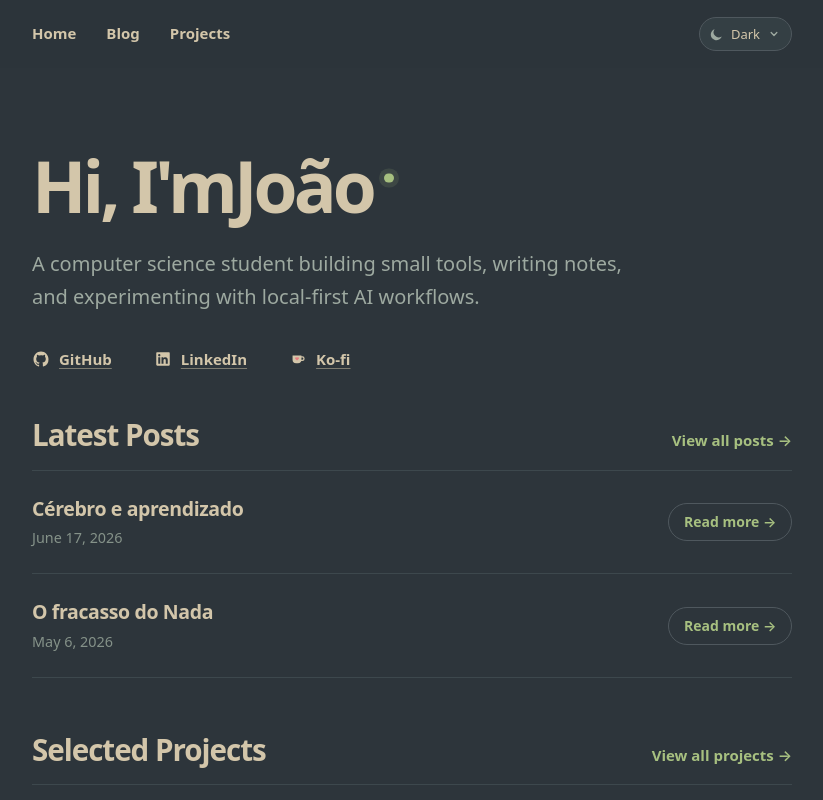
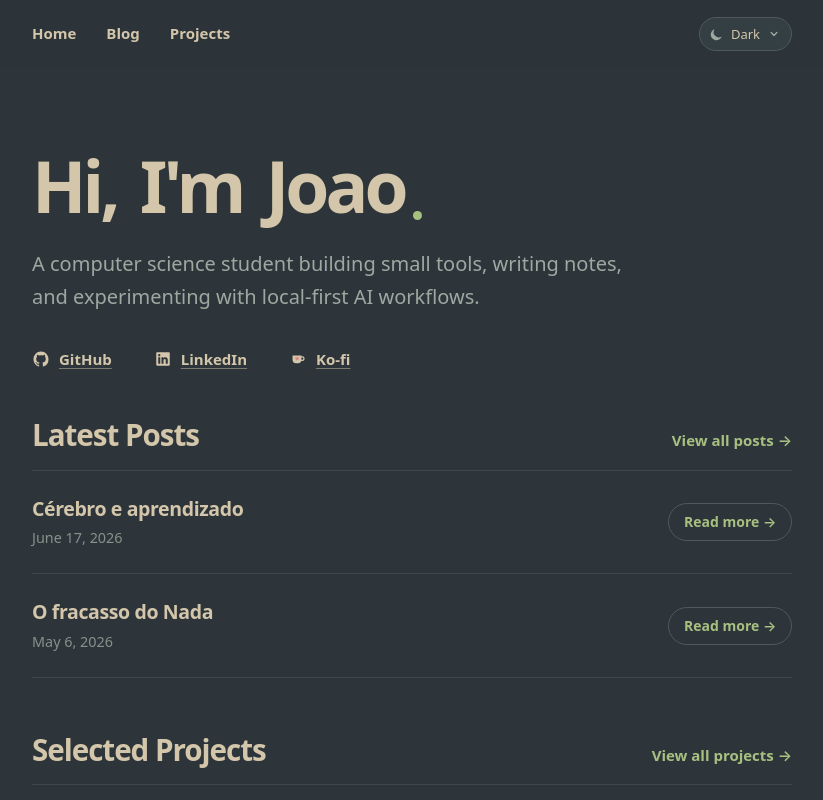
Before and after one commit to Zibhelina/blog, a Next.js app: page / in a window 1280 px wide. Shown: the top 800 px of the page, without its empty margins (228-1051 px from the left). Built offline with nearby package versions, Linux system fonts and the light colour scheme.

Commit message:
feat: add hero scramble title

```diff
--- a/app/globals.css
+++ b/app/globals.css
@@ -234,133 +234,29 @@ button:focus-visible {
 }
 
 .hero-title {
-  display: flex;
-  align-items: baseline;
+  display: inline-flex;
+  align-items: flex-end;
   flex-wrap: wrap;
+  column-gap: 0.12em;
 }
 
-.hero-name-wrap {
-  display: inline-flex;
-  align-items: center;
-  gap: 0.16em;
-  position: relative;
-  white-space: nowrap;
-}
-
-.hero-name {
+.hero-scramble-text {
   display: inline-block;
-  position: relative;
+  white-space: pre;
+  word-spacing: 0.12em;
 }
 
 .hero-dot {
   width: clamp(0.4rem, 1.1vw, 0.58rem);
   height: clamp(0.4rem, 1.1vw, 0.58rem);
   border-radius: 999px;
+  flex: 0 0 auto;
+  margin-bottom: 0.04em;
   background: var(--accent-green);
-  box-shadow: 0 0 0 5px color-mix(in srgb, var(--accent-green) 13%, transparent);
-  transform: translateY(-0.12em);
 }
 
-.glitch-name {
-  animation: none;
-}
-
-.glitch-name::before,
-.glitch-name::after {
-  content: attr(data-text);
-  position: absolute;
-  inset: 0;
-  opacity: 0;
-  pointer-events: none;
-}
-
-.glitch-name::before {
-  color: var(--accent-aqua);
-  text-shadow: -1px 0 var(--accent-aqua);
-}
-
-.glitch-name::after {
-  color: var(--accent-red);
-  text-shadow: 1px 0 var(--accent-red);
-}
-
-.hero-name-wrap:hover .glitch-name,
-.hero-name-wrap:active .glitch-name {
-  animation: glitch-shift 650ms steps(1, end);
-}
-
-.hero-name-wrap:hover .glitch-name::before,
-.hero-name-wrap:active .glitch-name::before {
-  animation: glitch-before 650ms steps(1, end);
-}
-
-.hero-name-wrap:hover .glitch-name::after,
-.hero-name-wrap:active .glitch-name::after {
-  animation: glitch-after 650ms steps(1, end);
-}
-
-@keyframes glitch-shift {
-  0%,
-  90%,
-  100% {
-    transform: none;
-  }
-
-  91% {
-    transform: translateX(1px) skewX(-3deg);
-  }
-
-  93% {
-    transform: translateX(-1px) skewX(2deg);
-  }
-
-  95% {
-    transform: translateY(-1px);
-  }
-}
-
-@keyframes glitch-before {
-  0%,
-  90%,
-  100% {
-    opacity: 0;
-    clip-path: inset(0 0 0 0);
-    transform: none;
-  }
-
-  91% {
-    opacity: 0.72;
-    clip-path: inset(0 0 64% 0);
-    transform: translate(-2px, -1px);
-  }
-
-  93% {
-    opacity: 0.58;
-    clip-path: inset(48% 0 20% 0);
-    transform: translate(1px, 1px);
-  }
-}
-
-@keyframes glitch-after {
-  0%,
-  90%,
-  100% {
-    opacity: 0;
-    clip-path: inset(0 0 0 0);
-    transform: none;
-  }
-
-  92% {
-    opacity: 0.7;
-    clip-path: inset(58% 0 0 0);
-    transform: translate(2px, 1px);
-  }
-
-  94% {
-    opacity: 0.5;
-    clip-path: inset(18% 0 55% 0);
-    transform: translate(-1px, -1px);
-  }
+.hero-dot[hidden] {
+  display: none;
 }
 
 .hero p {
@@ -768,19 +664,6 @@ button:focus-visible {
   text-align: center;
 }
 
-@media (prefers-reduced-motion: reduce) {
-  .glitch-name,
-  .glitch-name::before,
-  .glitch-name::after {
-    animation: none;
-  }
-
-  .glitch-name::before,
-  .glitch-name::after {
-    display: none;
-  }
-}
-
 @media (max-width: 720px) {
   .site-nav,
   .site-main,
--- a/app/page.tsx
+++ b/app/page.tsx
@@ -1,4 +1,5 @@
 import Link from "next/link";
+import { HeroScramble } from "@/components/hero-scramble";
 import { formatDate, getAllProjects, getLatestPosts, toIsoDate } from "@/lib/content";
 
 function GitHubIcon() {
@@ -63,15 +64,7 @@ export default async function HomePage() {
   return (
     <>
       <section className="hero" aria-labelledby="hero-title">
-        <h1 className="hero-title" id="hero-title" aria-label="Hi, I'm João.">
-          <span>Hi, I&apos;m </span>
-          <span className="hero-name-wrap">
-            <span className="hero-name glitch-name" data-text="João">
-              João
-            </span>
-            <span className="hero-dot" aria-hidden="true" />
-          </span>
-        </h1>
+        <HeroScramble />
         <p>
           A computer science student building small tools, writing notes, and experimenting with
           local-first AI workflows.
--- /dev/null
+++ b/components/hero-scramble.tsx
@@ -0,0 +1,118 @@
+"use client";
+
+import { useEffect, useRef } from "react";
+
+const PHRASES = ["Hi, I'm Joao", "Welcome!"] as const;
+const SCRAMBLE_CHARS = "#$%&/;:!?*+=-_";
+const HOLD_MS = 1500;
+const FRAME_MS = 42;
+const SCRAMBLE_FRAMES = 18;
+
+function randomChar() {
+  return SCRAMBLE_CHARS[Math.floor(Math.random() * SCRAMBLE_CHARS.length)] ?? "#";
+}
+
+function scrambleFrame(next: string, width: number, frame: number) {
+  const revealCount = Math.floor((frame / SCRAMBLE_FRAMES) * next.length);
+
+  return Array.from({ length: width }, (_, index) => {
+    if (index < revealCount && index < next.length) {
+      return next[index];
+    }
+
+    if (index >= next.length && frame > SCRAMBLE_FRAMES * 0.6) {
+      return "";
+    }
+
+    return randomChar();
+  }).join("");
+}
+
+export function HeroScramble() {
+  const textRef = useRef<HTMLSpanElement>(null);
+  const dotRef = useRef<HTMLSpanElement>(null);
+
+  useEffect(() => {
+    const textElement = textRef.current;
+    const dotElement = dotRef.current;
+
+    if (!textElement || !dotElement) {
+      return;
+    }
+
+    let cancelled = false;
+    let timeoutId: number | undefined;
+    let phraseIndex = 0;
+
+    const setDisplay = (value: string) => {
+      textElement.textContent = value;
+      dotElement.hidden = value !== PHRASES[0];
+    };
+
+    if (window.matchMedia("(prefers-reduced-motion: reduce)").matches) {
+      setDisplay(PHRASES[0]);
+      return;
+    }
+
+    const schedule = (callback: () => void, delay: number) => {
+      timeoutId = window.setTimeout(callback, delay);
+    };
+
+    const scrambleTo = (next: string, done: () => void) => {
+      let frame = 0;
+      const width = Math.max(textElement.textContent?.length ?? 0, next.length);
+      dotElement.hidden = true;
+
+      const step = () => {
+        if (cancelled) {
+          return;
+        }
+
+        frame += 1;
+
+        if (frame > SCRAMBLE_FRAMES) {
+          setDisplay(next);
+          done();
+          return;
+        }
+
+        textElement.textContent = scrambleFrame(next, width, frame);
+        schedule(step, FRAME_MS);
+      };
+
+      step();
+    };
+
+    const loop = () => {
+      const nextIndex = (phraseIndex + 1) % PHRASES.length;
+      const next = PHRASES[nextIndex];
+
+      schedule(() => {
+        scrambleTo(next, () => {
+          phraseIndex = nextIndex;
+          loop();
+        });
+      }, HOLD_MS);
+    };
+
+    setDisplay(PHRASES[phraseIndex]);
+    loop();
+
+    return () => {
+      cancelled = true;
+
+      if (timeoutId !== undefined) {
+        window.clearTimeout(timeoutId);
+      }
+    };
+  }, []);
+
+  return (
+    <h1 className="hero-title" id="hero-title" aria-label="Hi, I'm Joao. Welcome!">
+      <span aria-hidden="true" className="hero-scramble-text" ref={textRef}>
+        {"Hi, I'm Joao"}
+      </span>
+      <span className="hero-dot" aria-hidden="true" ref={dotRef} />
+    </h1>
+  );
+}
```
